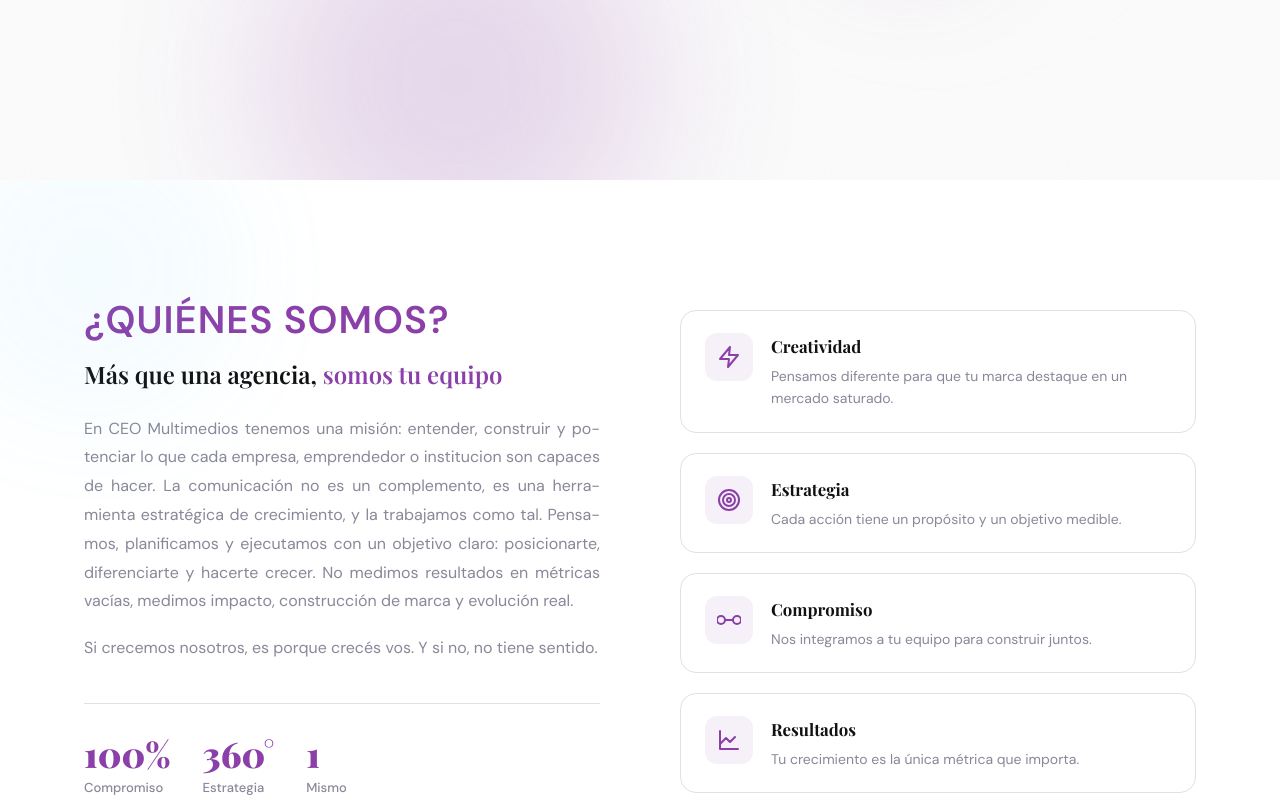
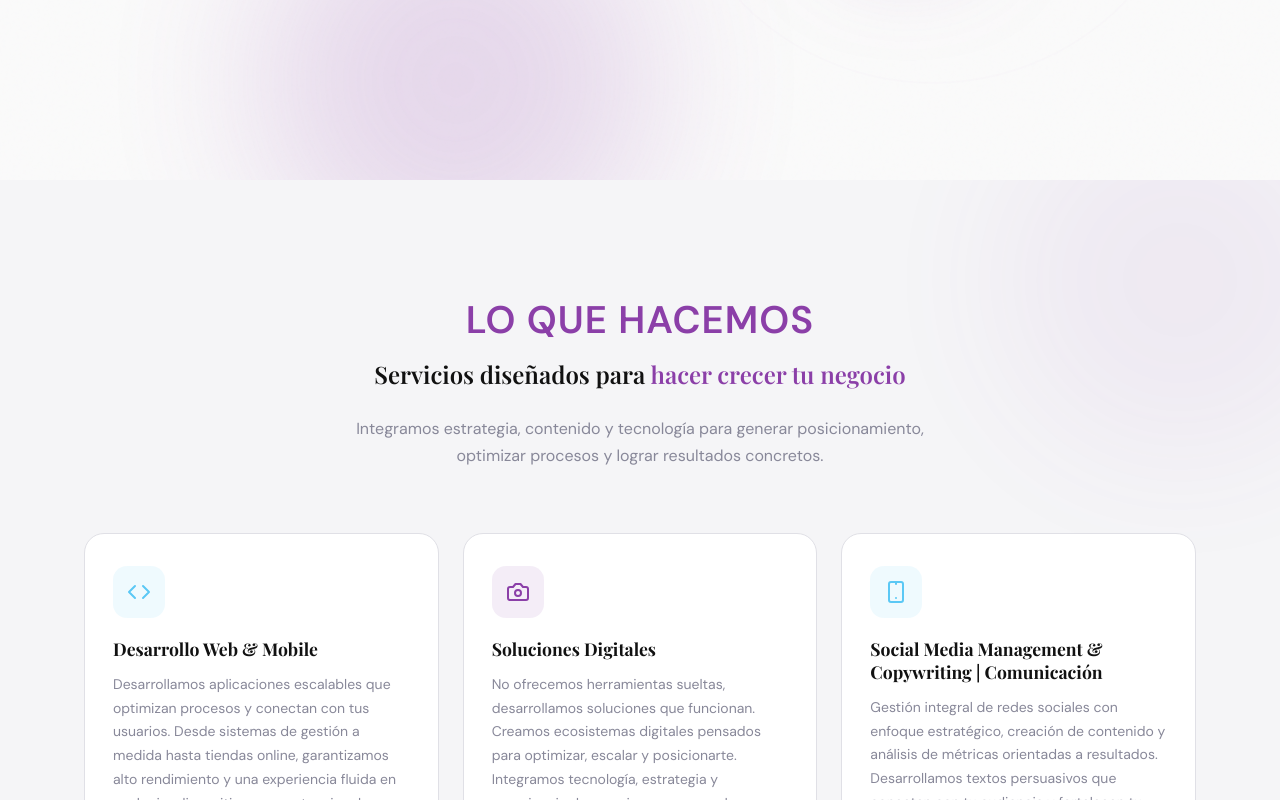
Before and after one commit to nazarena-aquino/ceo-multimedios, a React (Vite) app: page / in a window 1280 px wide. Shown: the part 620-1420 px from the top of the page. Built offline with nearby package versions, Linux system fonts and the light colour scheme.

Commit message:
eliminacion de la seccion nosotros

```diff
--- a/src/App.jsx
+++ b/src/App.jsx
@@ -14,7 +14,7 @@ export default function App() {
       <Navbar />
       <main>
         <Hero />
-        <Nosotros />
+
         <Servicios />
 
         <Equipo />
```
